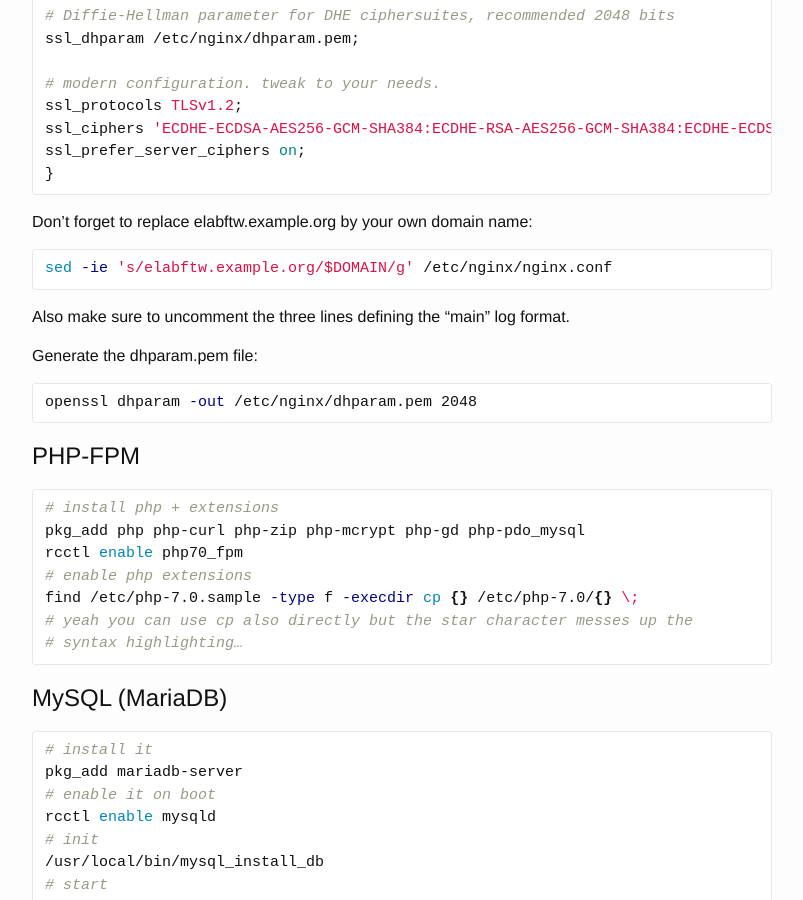
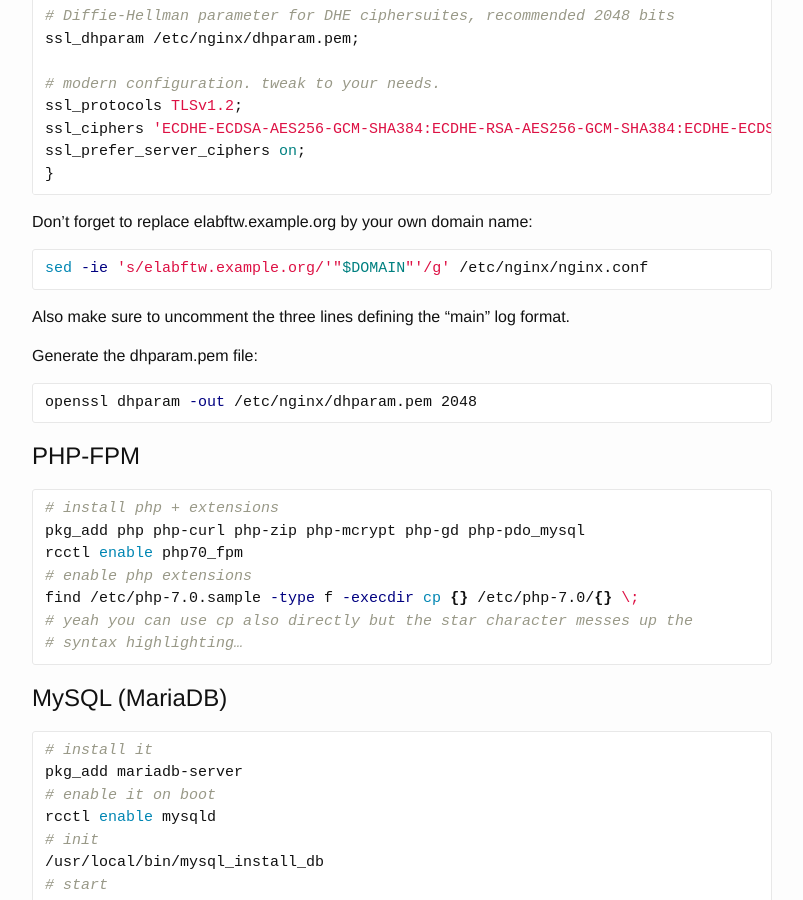
Before and after one commit to NicolasCARPi/nicolascarpi.github.io, a Jekyll site: the page built from _posts/2017-07-11-openbsd.markdown, in a window 1280 px wide and 900 px high, scrolled down 2753 px. Shown: the whole window, without its empty margins (238-1041 px from the left). Built offline with Jekyll 4.4.1, drawn with Linux system fonts in a browser that asks for light colours.

Commit message:
fix the sed

```diff
--- a/_posts/2017-07-11-openbsd.markdown
+++ b/_posts/2017-07-11-openbsd.markdown
@@ -138,7 +138,7 @@ ssl_prefer_server_ciphers on;
 Don't forget to replace elabftw.example.org by your own domain name:
 
 ~~~sh
-sed -ie 's/elabftw.example.org/$DOMAIN/g' /etc/nginx/nginx.conf
+sed -ie 's/elabftw.example.org/'"$DOMAIN"'/g' /etc/nginx/nginx.conf
 ~~~
 
 Also make sure to uncomment the three lines defining the "main" log format.
```
